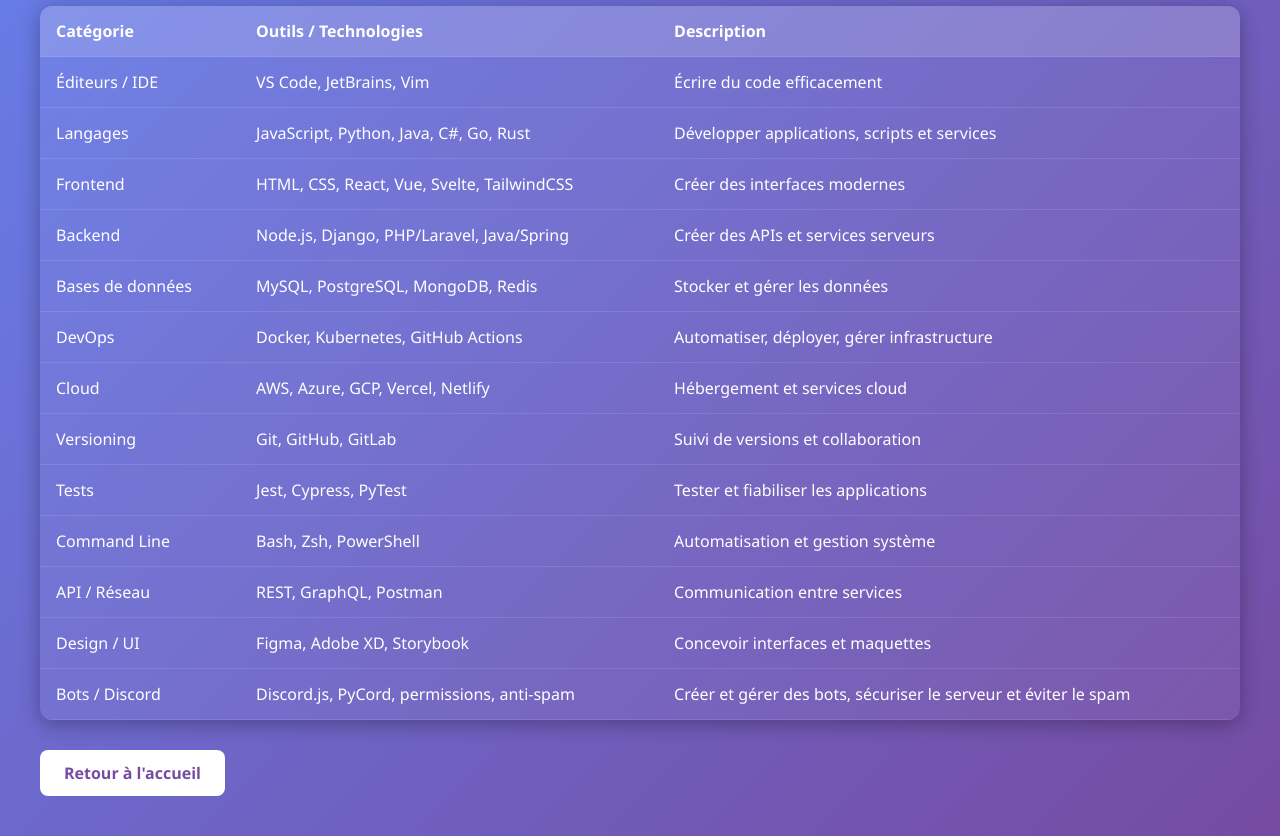
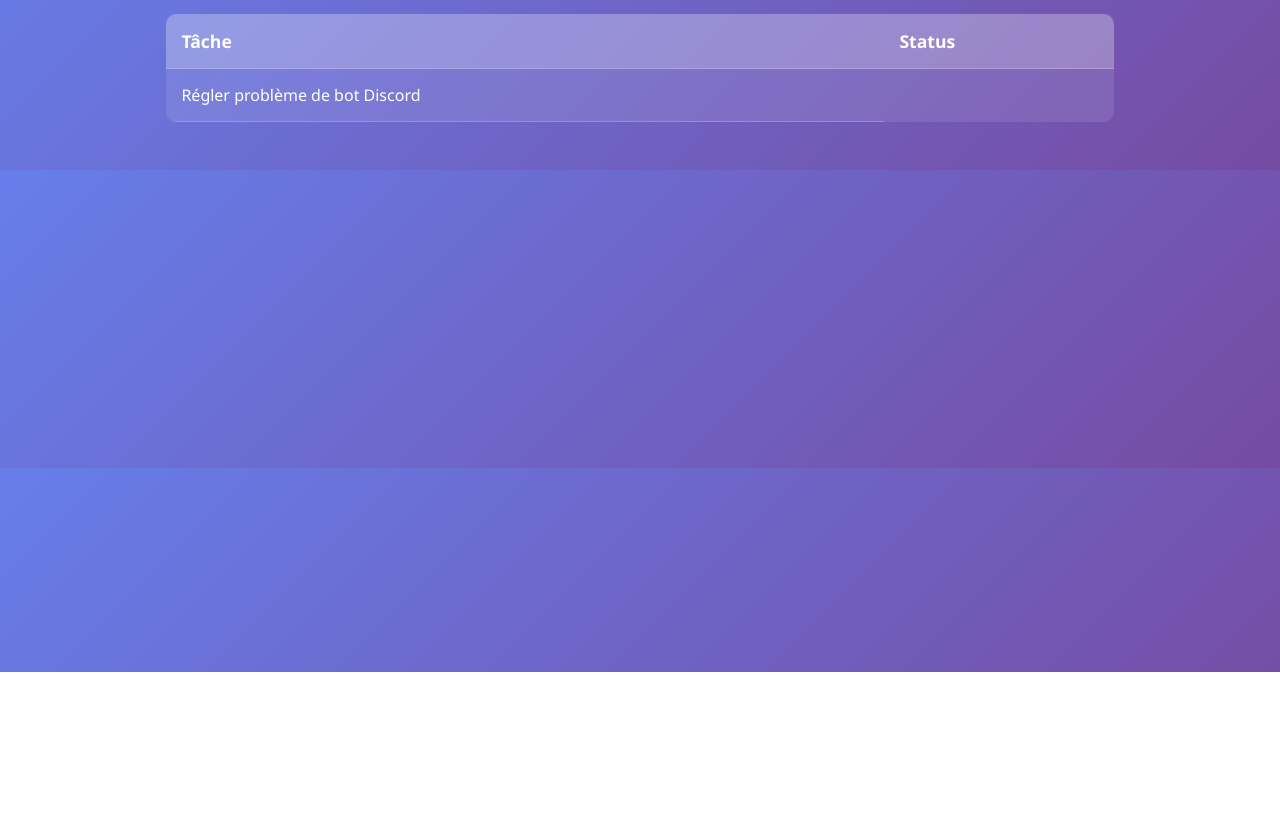
Before and after one commit to Routier87/dev-Normandie-RP-LIFE-SEMI-WL-, a plain HTML site: page tableau.html in a window 1280 px wide. Shown: the part 128-964 px from the top of the page. After the commit the page ends 800 px from the top, so only its background shows below. Drawn offline with Linux system fonts and the light colour scheme.

Commit message:
Update tableau.html

```diff
--- a/tableau.html
+++ b/tableau.html
@@ -1,136 +1,58 @@
-<!doctype html>
+<!DOCTYPE html>
 <html lang="fr">
 <head>
-  <meta charset="utf-8">
-  <meta name="viewport" content="width=device-width, initial-scale=1">
-  <title>Tableau des outils pour dev</title>
+<meta charset="UTF-8">
+<meta name="viewport" content="width=device-width, initial-scale=1.0">
+<title>Tableau des tâches</title>
 <style>
   body {
     font-family: 'Segoe UI', Tahoma, Geneva, Verdana, sans-serif;
-      margin: 0;
-      padding: 40px;
     background: linear-gradient(135deg, #667eea, #764ba2);
     color: #fff;
+    padding: 40px;
   }
+
   h1 {
     text-align: center;
     margin-bottom: 30px;
   }
+
   table {
-      width: 100%;
+    width: 80%;
+    margin: auto;
     border-collapse: collapse;
-      background: rgba(255,255,255,0.05);
-      border-radius: 12px;
+    background: rgba(255,255,255,0.1);
+    border-radius: 10px;
     overflow: hidden;
-      box-shadow: 0 4px 20px rgba(0,0,0,0.3);
   }
+
   th, td {
-      padding: 14px 16px;
-      border-bottom: 1px solid rgba(255,255,255,0.1);
+    padding: 15px;
     text-align: left;
+    border-bottom: 1px solid rgba(255,255,255,0.2);
   }
+
   th {
-      background: rgba(255,255,255,0.15);
-      font-weight: 700;
+    background: rgba(255,255,255,0.2);
+    font-size: 1.1em;
   }
-    tr:hover td {
-      background: rgba(255,255,255,0.1);
-    }
-    a.back {
-      display: inline-block;
-      margin-top: 30px;
-      padding: 12px 24px;
-      border-radius: 8px;
-      background: #fff;
-      color: #764ba2;
-      text-decoration: none;
-      font-weight: bold;
-      transition: background 0.3s, color 0.3s;
-    }
-    a.back:hover {
-      background: #764ba2;
-      color: #fff;
+
+  tr:hover {
+    background: rgba(255,255,255,0.2);
   }
 </style>
 </head>
 <body>
-  <h1>Tableau des outils pour développeurs</h1>
+
+<h1>Tableau des tâches</h1>
+
 <table>
   <thead>
     <tr>
-        <th>Catégorie</th>
-        <th>Outils / Technologies</th>
-        <th>Description</th>
+      <th>Tâche</th>
+      <th>Status</th>
     </tr>
   </thead>
   <tbody>
     <tr>
-        <td>Éditeurs / IDE</td>
-        <td>VS Code, JetBrains, Vim</td>
-        <td>Écrire du code efficacement</td>
-      </tr>
-      <tr>
-        <td>Langages</td>
-        <td>JavaScript, Python, Java, C#, Go, Rust</td>
-        <td>Développer applications, scripts et services</td>
-      </tr>
-      <tr>
-        <td>Frontend</td>
-        <td>HTML, CSS, React, Vue, Svelte, TailwindCSS</td>
-        <td>Créer des interfaces modernes</td>
-      </tr>
-      <tr>
-        <td>Backend</td>
-        <td>Node.js, Django, PHP/Laravel, Java/Spring</td>
-        <td>Créer des APIs et services serveurs</td>
-      </tr>
-      <tr>
-        <td>Bases de données</td>
-        <td>MySQL, PostgreSQL, MongoDB, Redis</td>
-        <td>Stocker et gérer les données</td>
-      </tr>
-      <tr>
-        <td>DevOps</td>
-        <td>Docker, Kubernetes, GitHub Actions</td>
-        <td>Automatiser, déployer, gérer infrastructure</td>
-      </tr>
-      <tr>
-        <td>Cloud</td>
-        <td>AWS, Azure, GCP, Vercel, Netlify</td>
-        <td>Hébergement et services cloud</td>
-      </tr>
-      <tr>
-        <td>Versioning</td>
-        <td>Git, GitHub, GitLab</td>
-        <td>Suivi de versions et collaboration</td>
-      </tr>
-      <tr>
-        <td>Tests</td>
-        <td>Jest, Cypress, PyTest</td>
-        <td>Tester et fiabiliser les applications</td>
-      </tr>
-      <tr>
-        <td>Command Line</td>
-        <td>Bash, Zsh, PowerShell</td>
-        <td>Automatisation et gestion système</td>
-      </tr>
-      <tr>
-        <td>API / Réseau</td>
-        <td>REST, GraphQL, Postman</td>
-        <td>Communication entre services</td>
-      </tr>
-      <tr>
-        <td>Design / UI</td>
-        <td>Figma, Adobe XD, Storybook</td>
-        <td>Concevoir interfaces et maquettes</td>
-      </tr>
-      <tr>
-        <td>Bots / Discord</td>
-        <td>Discord.js, PyCord, permissions, anti-spam</td>
-        <td>Créer et gérer des bots, sécuriser le serveur et éviter le spam</td>
-      </tr>
-    </tbody>
-  </table>
-  <a class="back" href="index.html">Retour à l'accueil</a>
-</body>
-</html>
+      <td>Régler problème de bot Discord</td>
```
Lines whose indentation alone changed are shown as unchanged.
